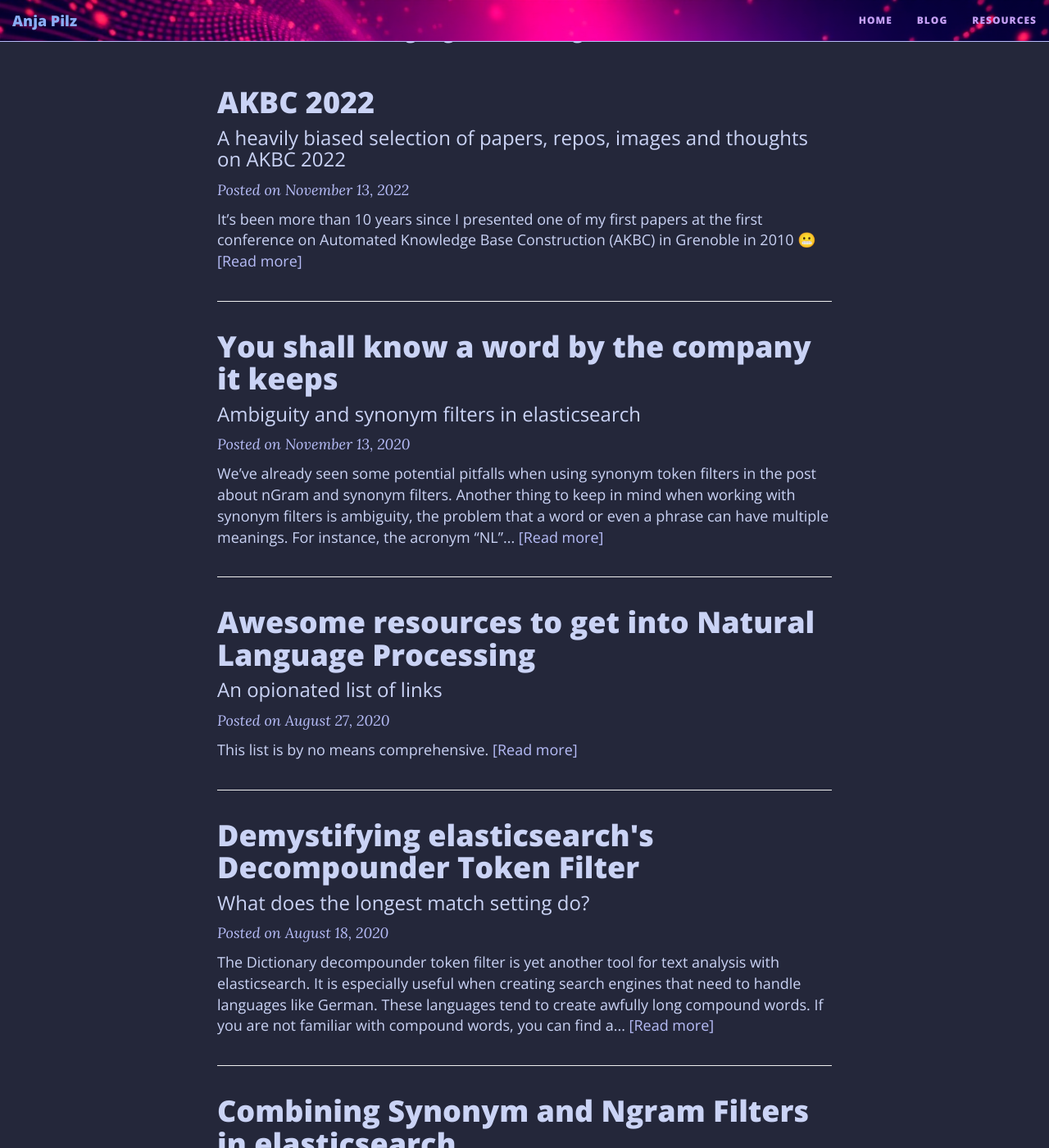
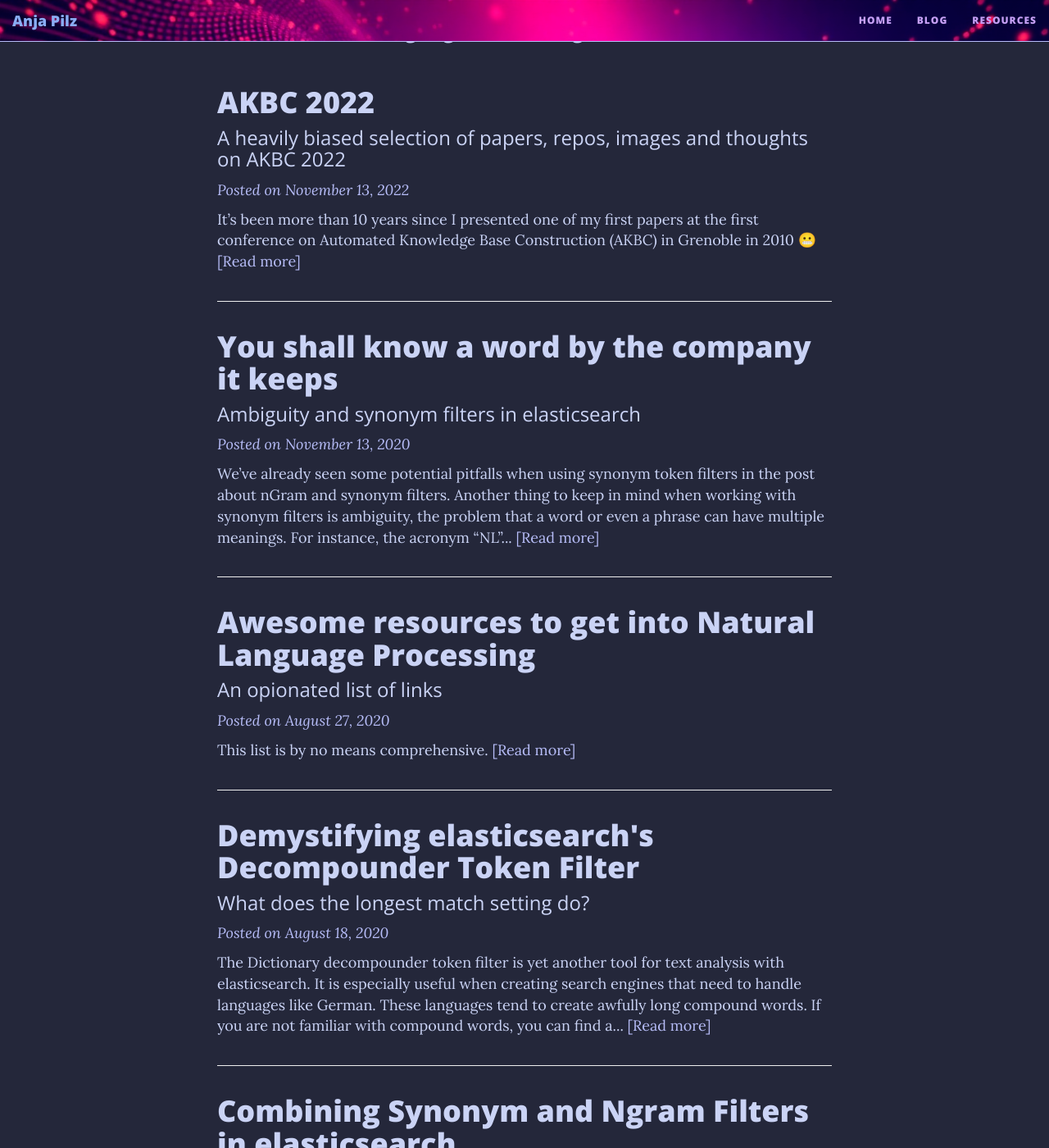
Before and after one commit to aplz/aplz.github.io, a Jekyll site: the page built from blog/index.html, in a window 1280 px wide and 1400 px high, scrolled down 261 px. Shown: the whole window at 82% size. Built offline with Jekyll 4.4.1, drawn with Linux system fonts in a browser that asks for light colours; nearby versions of some CDN libraries; the list of posts is cut into pages by our own code.

Commit message:
unify header and body fonts

```diff
--- a/_config.yml
+++ b/_config.yml
@@ -43,6 +43,9 @@
 text-col: "#cad3f5"
 subtext1-col: "#b8c0e0"
 lavender-col: "#b7bdf8"
+
+text-font: Lora
+header-font: Open Sans
 
 #footer-col: "#24273a"
 #footer-text-col: "#777777"
--- a/css/main.css
+++ b/css/main.css
@@ -8,9 +8,9 @@
 /* --- General --- */
 
 body {
-  font-family: 'Lora', 'Times New Roman', serif;
+  font-family: {{site.text-font}}, 'Times New Roman', serif;
   font-size: 18px;
-  color: {{ site.text-col }};
+  color: {{site.text-col}};
   position: relative;
   background-color: {{ site.page-col }};
   {% if site.page-img %}
@@ -23,7 +23,7 @@
   margin: 30px 0;
 }
 h1,h2,h3,h4,h5,h6 {
-  font-family: 'Open Sans', 'Helvetica Neue', Helvetica, Arial, sans-serif;
+  font-family: {{site.header-font}}, 'Helvetica Neue', Helvetica, Arial, sans-serif;
   font-weight: 800;
   color: {{site.text-col}};
 }
@@ -59,7 +59,7 @@
 }
 
 .main-explain-area {
-  font-family: 'Open Sans', 'Helvetica Neue', Helvetica, Arial, sans-serif;
+  font-family: {{site.header-font}}, 'Helvetica Neue', Helvetica, Arial, sans-serif;
   padding: 15px inherit;
 }
 
@@ -110,7 +110,7 @@
 .navbar-custom {
   background-color: {{ site.navbar-col }};
   border-bottom: 1px solid #b7bdf8;
-  font-family: 'Open Sans', 'Helvetica Neue', Helvetica, Arial, sans-serif;
+  font-family: {{site.header-font}}, 'Helvetica Neue', Helvetica, Arial, sans-serif;
   {% if site.navbar-img %}
   background-image: url({{ site.navbar-img }});
   background-attachment: fixed;
@@ -287,7 +287,7 @@
   padding: 0;
 }
 footer .copyright {
-  font-family: 'Open Sans', 'Helvetica Neue', Helvetica, Arial, sans-serif;
+  font-family: {{site.header-font}}, 'Helvetica Neue', Helvetica, Arial, sans-serif;
   text-align: center;
   margin-bottom: 0;
 }
@@ -353,7 +353,7 @@
   margin: 0 0 10px;
 }
 .post-preview .post-entry {
-  font-family: 'Open Sans', 'Helvetica Neue', Helvetica, Arial, sans-serif;
+  font-family: {{site.text-font}}, 'Helvetica Neue', Helvetica, Arial, sans-serif;
 }
 .post-entry-container {
   display: inline-block;
@@ -391,7 +391,7 @@
 /* --- Tags --- */
 
 .blog-tags {
-  font-family: 'Open Sans', 'Helvetica Neue', Helvetica, Arial, sans-serif;
+  font-family: {{site.header-font}}, 'Helvetica Neue', Helvetica, Arial, sans-serif;
   color: #999;
   font-size: 15px;
   margin-bottom: 30px;
@@ -484,7 +484,7 @@
   font-size: 27px;
   line-height: 1.1;
   display: block;
-  font-family: 'Open Sans', 'Helvetica Neue', Helvetica, Arial, sans-serif;
+  font-family: {{site.header-font}}, 'Helvetica Neue', Helvetica, Arial, sans-serif;
   font-weight: 300;
   margin: 10px 0 0;
 }
@@ -509,7 +509,7 @@
   padding: 5px 10px;
   font-size: 11px;
   color: #EEE;
-  font-family: 'Open Sans', 'Helvetica Neue', Helvetica, Arial, sans-serif;
+  font-family: {{site.header-font}}, 'Helvetica Neue', Helvetica, Arial, sans-serif;
   right: 0;
   bottom: 0;
   display: none;
@@ -593,7 +593,7 @@
 /* --- Pager --- */
 
 .pager li a {
-  font-family: 'Open Sans', 'Helvetica Neue', Helvetica, Arial, sans-serif;
+  font-family: {{site.header-font}}, 'Helvetica Neue', Helvetica, Arial, sans-serif;
   text-transform: uppercase;
   font-size: 14px;
   font-weight: 800;
@@ -698,7 +698,7 @@
 }
 td.gutter {
   padding-top: 3px;
-}*/
+} */
 
 /* --- Social media sharing section --- */
 
@@ -758,7 +758,7 @@
 }
 
 #full-tags-list {
-  font-family: 'Open Sans', 'Helvetica Neue', Helvetica, Arial, sans-serif;
+  font-family: {{site.header-font}}, 'Helvetica Neue', Helvetica, Arial, sans-serif;
 }
 
 #full-tags-list .tag-entry {
```
